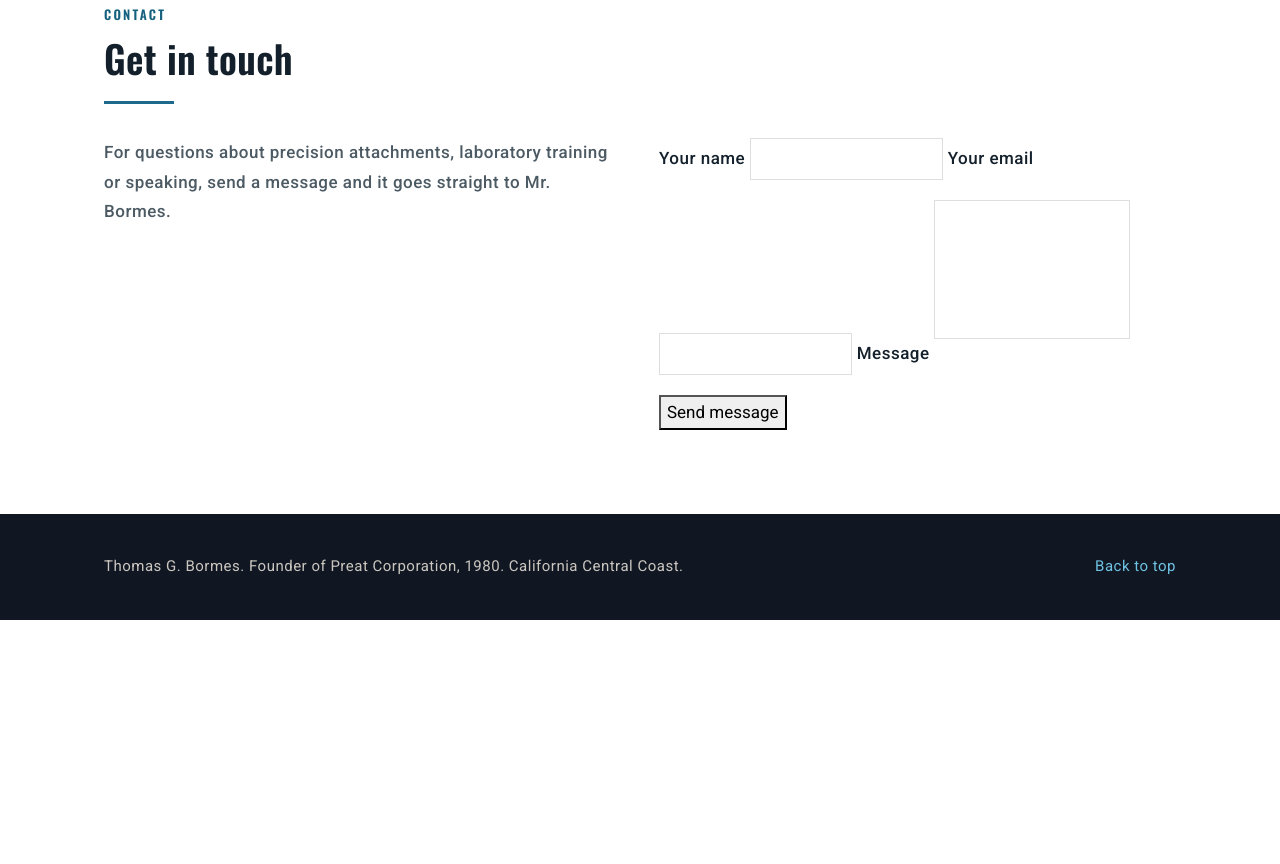
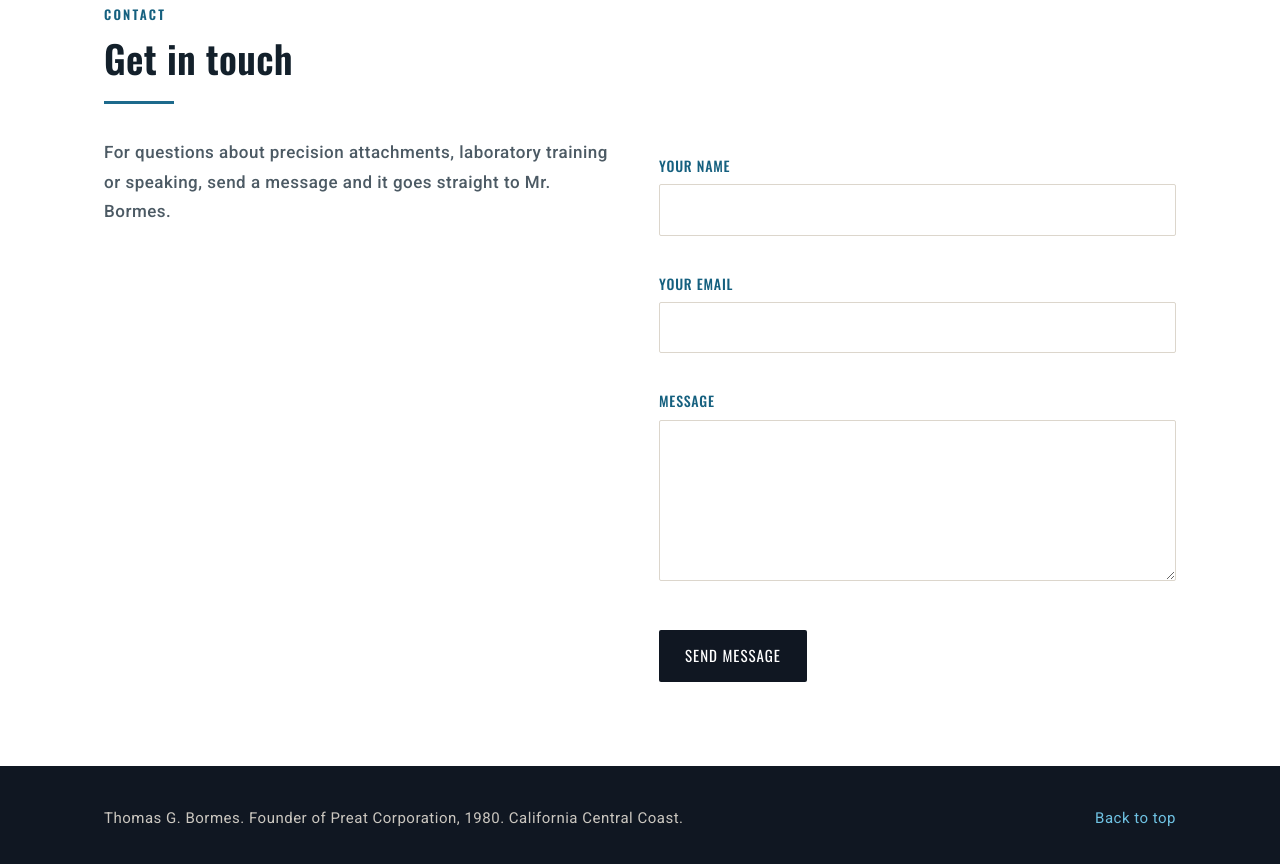
Before and after one commit to RanaTahirBilal/thomas-bormes, a plain HTML site: page index.html in a window 1280 px wide. Shown: the part 6350-7214 px from the top of the page. Before the commit the page ends 6970 px from the top, so only its background shows below. Drawn offline with nearby package versions, Linux system fonts and the light colour scheme.

Commit message:
Add files via upload

```diff
--- a/css/tb.css
+++ b/css/tb.css
@@ -92,3 +92,11 @@ body.tb{font-family:'Roboto',Arial,sans-serif;color:var(--tb-ink);background:#ff
   .tb-hero .tb-scrim{background:linear-gradient(180deg,rgba(12,18,26,.90) 0%,rgba(12,18,26,.88) 60%,rgba(12,18,26,.90) 100%)}
   .tb section{padding:58px 0}
 }
+
+.tb-form{display:block}
+.tb-form label{display:block;font-family:'Oswald',Arial,sans-serif;font-size:14px;letter-spacing:.8px;text-transform:uppercase;color:var(--tb-acc-ink);margin:16px 0 6px}
+.tb-form input[type=text],.tb-form input[type=email],.tb-form textarea{width:100%;border:1px solid var(--tb-line);background:#fff;color:var(--tb-ink);padding:11px 13px;font-size:16px;border-radius:2px}
+.tb-form input:focus,.tb-form textarea:focus{outline:2px solid var(--tb-acc-ink);outline-offset:1px}
+.tb-form textarea{resize:vertical}
+.tb-form button{margin-top:20px;background:var(--tb-deep);color:#fff;border:0;padding:13px 26px;font-family:'Oswald',Arial,sans-serif;font-size:15px;letter-spacing:1px;text-transform:uppercase;border-radius:2px;cursor:pointer}
+.tb-form button:hover{background:var(--tb-acc-ink)}
```
